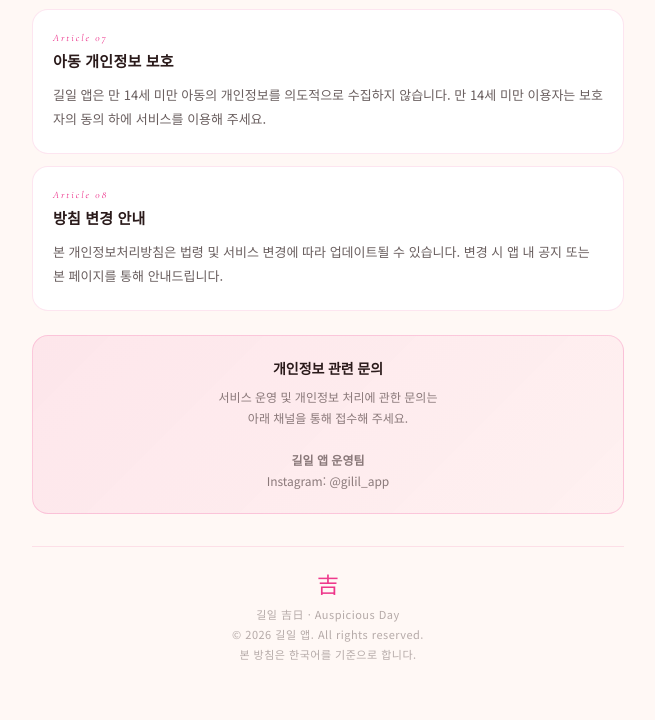
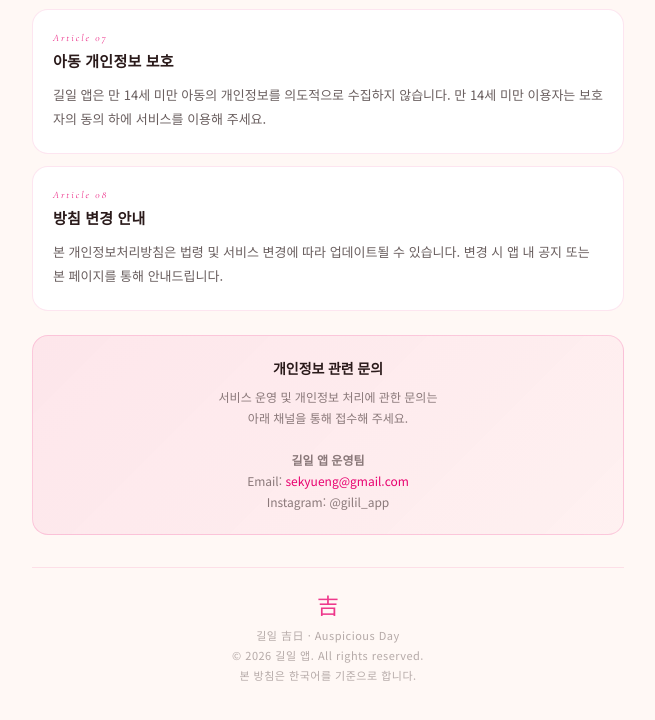
Before and after one commit to kimmykimmykim/gilil, a plain HTML site: page privacy.html in a window 1280 px wide. Shown: the part 1667-2387 px from the top of the page, without its empty margins (312-967 px from the left). Drawn offline with nearby package versions, Linux system fonts and the light colour scheme.

Commit message:
Add files via upload

```diff
--- a/privacy.html
+++ b/privacy.html
@@ -303,6 +303,7 @@ body {
       서비스 운영 및 개인정보 처리에 관한 문의는<br>
       아래 채널을 통해 접수해 주세요.<br><br>
       <strong>길일 앱 운영팀</strong><br>
+      Email: <a href="mailto:sekyueng@gmail.com" style="color:#E8006F;text-decoration:none;">sekyueng@gmail.com</a><br>
       Instagram: @gilil_app
     </div>
   </div>
```
